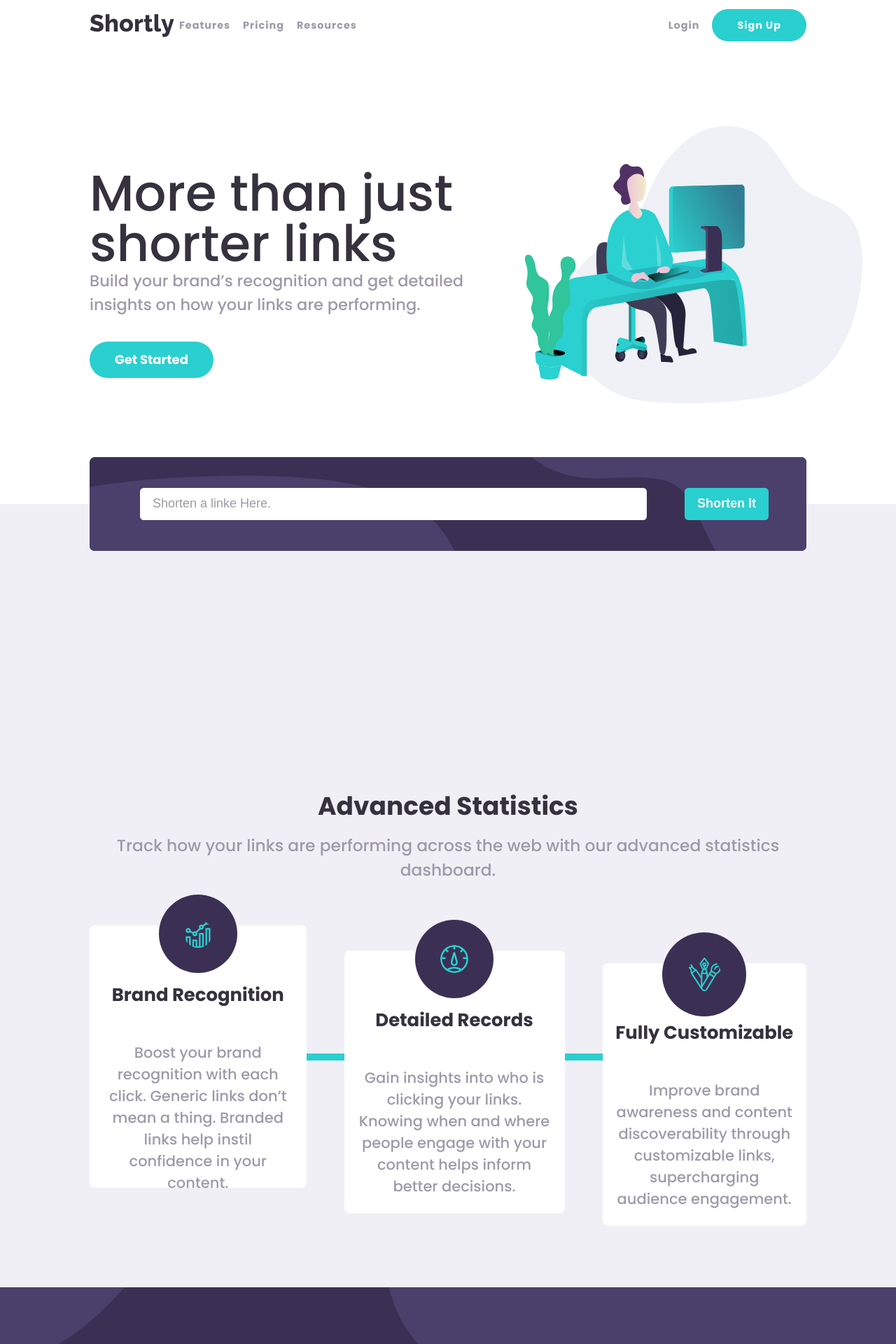
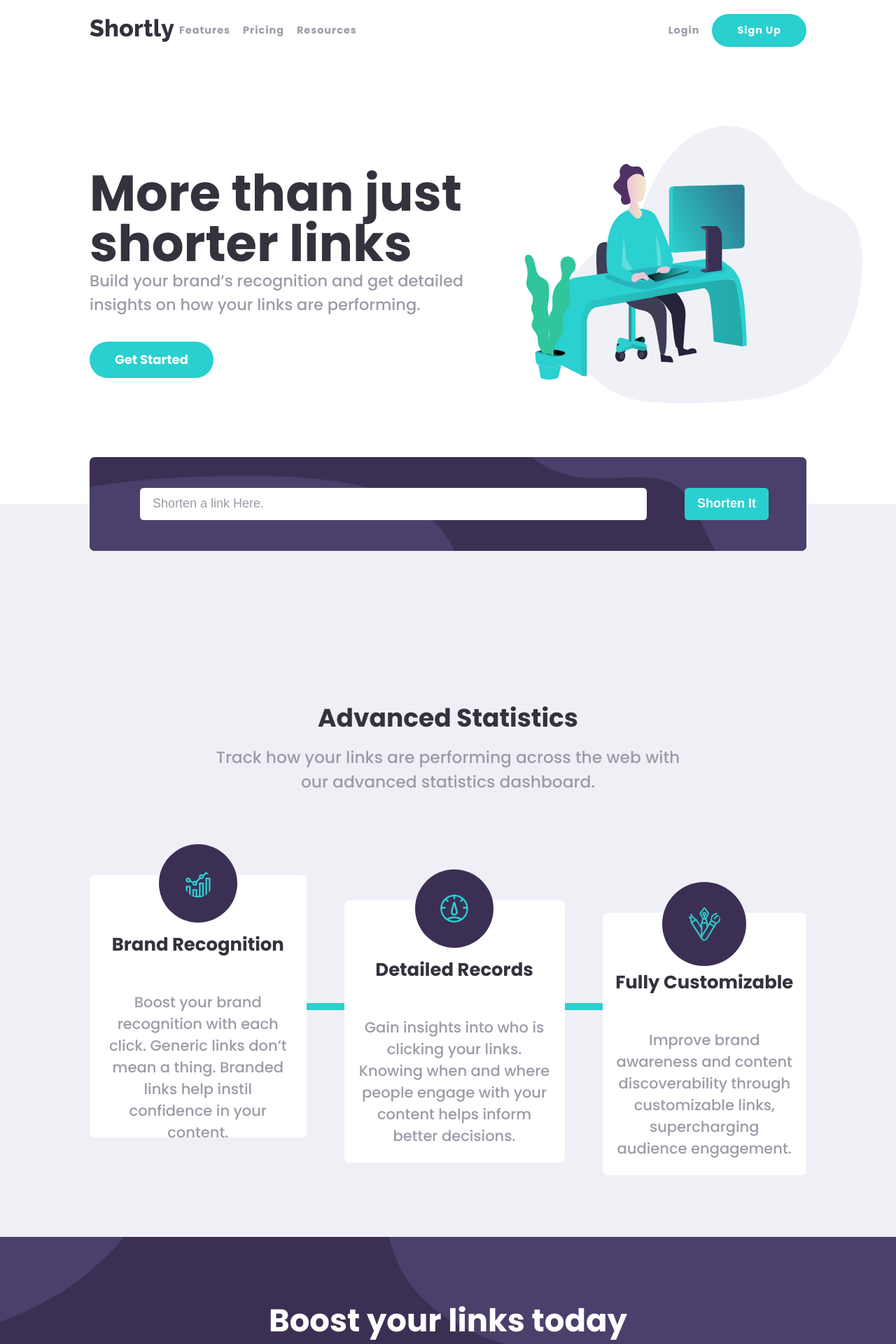
Before and after one commit to FaridJunior/FrontendMentorChallenges, a React (Create React App) app in the folder url-shortening-api/: page / in a window 1280 px wide. Shown: the top 1920 px of the page at 70% size. Built offline with nearby package versions, Linux system fonts and the light colour scheme.

Commit message:
add copy function

```diff
--- a/url-shortening-api/src/Components/Footer.js
+++ b/url-shortening-api/src/Components/Footer.js
@@ -38,7 +38,9 @@ function Footer() {
           </ul>
         </div>
         <div className="footer-section social-icons">
-          <a href="https:facebook.com" className="social-icon facebook">
+          <a href="https:facebook.com" className="social-icon facebook" id="facebook">
+            <span className="sr-only">facebook</span>
+
             <svg xmlns="http://www.w3.org/2000/svg" width="24" height="24">
               <path
                 fill="#FFF"
@@ -46,7 +48,8 @@ function Footer() {
               />
             </svg>
           </a>
-          <a href="https://twitter.com" className="social-icon twitter">
+          <a href="https://twitter.com" className="social-icon twitter" id="twitter">
+            <span className="sr-only">twitter</span>
             <svg xmlns="http://www.w3.org/2000/svg" width="24" height="20">
               <path
                 fill="#FFF"
@@ -54,7 +57,9 @@ function Footer() {
               />
             </svg>
           </a>
-          <a href="https://www.pinterest.com" className="social-icon pinterest">
+          <a href="https://www.pinterest.com" className="social-icon pinterest" id="printerest">
+            <span className="sr-only">printerest</span>
+
             <svg xmlns="http://www.w3.org/2000/svg" width="24" height="24">
               <path
                 fill="#FFF"
@@ -62,7 +67,8 @@ function Footer() {
               />
             </svg>
           </a>
-          <a href="https://instgram.com" className="social-icon instgram">
+          <a href="https://instgram.com" className="social-icon instgram" id="instgram">
+            <span className="sr-only">instgram</span>
             <svg xmlns="http://www.w3.org/2000/svg" width="24" height="24">
               <path
                 fill="#FFF"
--- a/url-shortening-api/src/Components/Shorten.js
+++ b/url-shortening-api/src/Components/Shorten.js
@@ -47,29 +47,41 @@ function Shorten() {
           <div className="input">
             <input
               type="text"
-              placeholder="Shorten a linke Here."
+              placeholder="Shorten a link Here."
               value={currentLink}
               onChange={handleChange}
+              aria-label="shorten-link"
             />
             <p className="error-message">Please add a link </p>
           </div>
           <input type="submit" className=" secondary-btn" value="Shorten It" />
         </form>
-        {links &&
-          links.map((link, i) => (
-            <div className="result" key={i}>
-              <h3 className="result__heading tp">{link["link"]}</h3>
-              <div className="">
-                <a href={link["shortLink"]} className="result__url">
-                  {link["shortLink"]}
-                </a>
-                <button className="secondary-btn">Copy</button>
-              </div>
-            </div>
-          ))}
+        {links && links.map((link, i) => <Resullt link={link} id={i} />)}
       </div>
     </section>
   );
 }
 
 export default Shorten;
+
+const Resullt = ({ link, i }) => {
+  function copyToClipboard(e) {
+    navigator.clipboard.writeText(link["shortLink"]);
+    e.target.focus();
+  }
+
+  return (
+    <div className="result" key={i}>
+      <h3 className="result__heading tp">{link["link"]}</h3>
+      <div className="">
+        <a href={link["shortLink"]} className="result__url">
+          {link["shortLink"]}
+        </a>
+        <button className="secondary-btn" onClick={copyToClipboard}>
+          <span className="copy">Copy</span>
+          <span className="copied">Copied!</span>
+        </button>
+      </div>
+    </div>
+  );
+};
--- a/url-shortening-api/src/Components/Statistics.js
+++ b/url-shortening-api/src/Components/Statistics.js
@@ -7,7 +7,7 @@ function Statistics() {
   return (
     <section className="statistics">
       <div className="container">
-        <div className="">
+        <div className="statistics__header">
           <h2 className="statistics__heading tp"> Advanced Statistics</h2>
           <p className="statistics__subtitles ts">
             Track how your links are performing across the web with our advanced statistics
--- a/url-shortening-api/src/css/_footer.scss
+++ b/url-shortening-api/src/css/_footer.scss
@@ -27,6 +27,7 @@
     }
   }
   @media screen and (min-width: 1027px) {
+    text-align: left;
     .container {
       grid-template-columns: repeat(5, 1fr);
     }
--- a/url-shortening-api/src/css/_header.scss
+++ b/url-shortening-api/src/css/_header.scss
@@ -10,8 +10,8 @@ header {
     align-items: center;
     .logo {
       grid-column: span 2;
-      padding-top: 1.1rem;
-      padding-bottom: 1.1rem;
+      padding-top: 1.5rem;
+      padding-bottom: 1.5rem;
     }
     .toggle-btn {
       display: none;
--- a/url-shortening-api/src/css/_hero.scss
+++ b/url-shortening-api/src/css/_hero.scss
@@ -1,5 +1,5 @@
 .hero {
-  padding: 7rem 0;
+  padding: 8rem 0;
   overflow: hidden;
 
   .container {
@@ -10,7 +10,6 @@
       font-size: 3rem;
       line-height: 1em;
       margin-bottom: 0rem;
-      font-weight: 500;
     }
 
     .hero__subtitle {
--- a/url-shortening-api/src/css/_shorten.scss
+++ b/url-shortening-api/src/css/_shorten.scss
@@ -1,7 +1,7 @@
 .shorten-it {
   background: var(--very-light-gray);
   $formHeight: 134px;
-  padding-bottom: 7rem;
+  padding-bottom: 2rem;
   form {
     position: relative;
     top: -$formHeight / 2;
@@ -83,6 +83,17 @@
         color: var(--primary);
       }
     }
+    span.copied {
+      display: none;
+    }
+    button:focus {
+      span.copied {
+        display: inline;
+      }
+      span.copy {
+        display: none;
+      }
+    }
   }
   @media screen and (min-width: 1027px) {
     .shorten-mobile-BG {
--- a/url-shortening-api/src/css/_statistics.scss
+++ b/url-shortening-api/src/css/_statistics.scss
@@ -1,11 +1,15 @@
 .statistics {
-  padding: 8rem 0rem;
+  padding: 6rem 0rem 8rem 0rem;
   background: var(--very-light-gray);
   .container {
     display: grid;
-    grid-gap: 3rem;
+    grid-gap: 6rem;
   }
-
+  .statistics__header {
+    display: flex;
+    flex-direction: column;
+    align-items: center;
+  }
   .statistics__heading {
     margin: 0px;
     font-size: 2rem;
@@ -13,6 +17,7 @@
   .statistics__subtitles {
     margin: 0.6rem;
     font-size: 1.3rem;
+    max-width: 45ch;
   }
   .statistic-cards {
     position: relative;
--- a/url-shortening-api/src/css/style.css
+++ b/url-shortening-api/src/css/style.css
@@ -62,6 +62,10 @@ button:focus {
   }
 }
 
+.sr-only {
+  display: none;
+}
+
 header {
   position: fixed;
   top: 0;
@@ -82,8 +86,8 @@ header .container {
 
 header .container .logo {
   grid-column: span 2;
-  padding-top: 1.1rem;
-  padding-bottom: 1.1rem;
+  padding-top: 1.5rem;
+  padding-bottom: 1.5rem;
 }
 
 header .container .toggle-btn {
@@ -243,7 +247,7 @@ header .container .border-bottom {
 }
 
 .hero {
-  padding: 7rem 0;
+  padding: 8rem 0;
   overflow: hidden;
 }
 
@@ -255,7 +259,6 @@ header .container .border-bottom {
   font-size: 3rem;
   line-height: 1em;
   margin-bottom: 0rem;
-  font-weight: 500;
 }
 
 .hero .container .hero__subtitle {
@@ -316,7 +319,7 @@ header .container .border-bottom {
 
 .shorten-it {
   background: var(--very-light-gray);
-  padding-bottom: 7rem;
+  padding-bottom: 2rem;
 }
 
 .shorten-it form {
@@ -433,6 +436,18 @@ header .container .border-bottom {
   color: var(--primary);
 }
 
+.shorten-it .result span.copied {
+  display: none;
+}
+
+.shorten-it .result button:focus span.copied {
+  display: inline;
+}
+
+.shorten-it .result button:focus span.copy {
+  display: none;
+}
+
 @media screen and (min-width: 1027px) {
   .shorten-it .shorten-mobile-BG {
     display: none;
@@ -487,14 +502,27 @@ header .container .border-bottom {
 }
 
 .statistics {
-  padding: 8rem 0rem;
+  padding: 6rem 0rem 8rem 0rem;
   background: var(--very-light-gray);
 }
 
 .statistics .container {
   display: -ms-grid;
   display: grid;
-  grid-gap: 3rem;
+  grid-gap: 6rem;
+}
+
+.statistics .statistics__header {
+  display: -webkit-box;
+  display: -ms-flexbox;
+  display: flex;
+  -webkit-box-orient: vertical;
+  -webkit-box-direction: normal;
+      -ms-flex-direction: column;
+          flex-direction: column;
+  -webkit-box-align: center;
+      -ms-flex-align: center;
+          align-items: center;
 }
 
 .statistics .statistics__heading {
@@ -505,6 +533,7 @@ header .container .border-bottom {
 .statistics .statistics__subtitles {
   margin: 0.6rem;
   font-size: 1.3rem;
+  max-width: 45ch;
 }
 
 .statistics .statistic-cards {
@@ -699,6 +728,9 @@ header .container .border-bottom {
 }
 
 @media screen and (min-width: 1027px) {
+  .footer {
+    text-align: left;
+  }
   .footer .container {
     -ms-grid-columns: (1fr)[5];
         grid-template-columns: repeat(5, 1fr);
--- a/url-shortening-api/src/css/style.scss
+++ b/url-shortening-api/src/css/style.scss
@@ -56,6 +56,9 @@ button:focus {
     width: 80%;
   }
 }
+.sr-only {
+  display: none;
+}
 
 @import "header";
 @import "hero";
```
Also changed, not shown: 1 other file (tests, documents, lock files or other folders).
